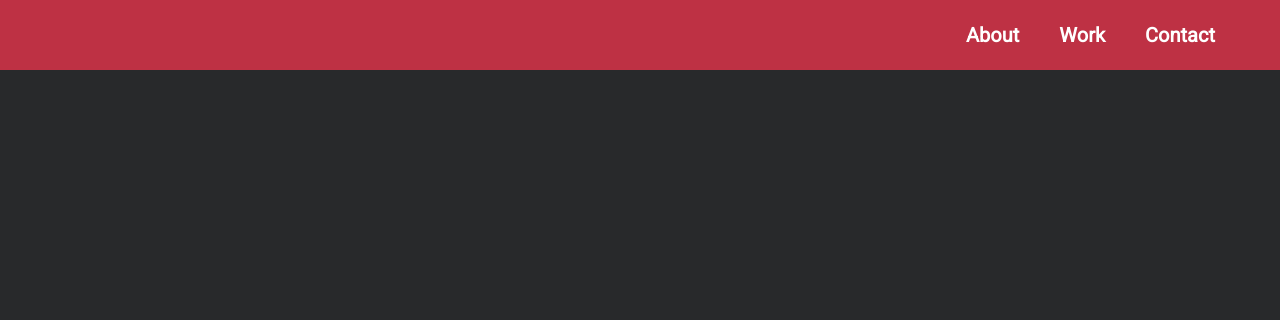
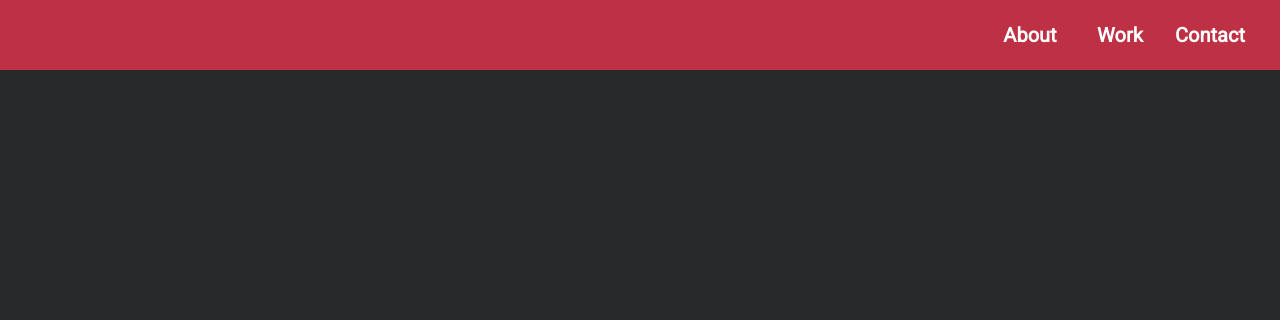
Before and after one commit to kelvinalmeida/Personal-Portfolio, a plain HTML site: page index.html in a window 1280 px wide. Shown: the top 320 px of the page. Drawn offline with Linux system fonts and the light colour scheme.

Commit message:
hover links header

```diff
--- a/styles.css
+++ b/styles.css
@@ -27,11 +27,20 @@ header #welcome-section #navbar {
 }
 
 header #welcome-section #navbar a {
-    padding-right: 40px;
+    display: flex;
+    justify-content: center;
+    align-items: center;
+    padding: 0px 5px 0px 5px;
     color: white;
     text-decoration: none;
     font-weight: bold;
     font-size: 20px;
+    height: 100%;
+    width: 80px;
+}
+
+header #welcome-section #navbar a:hover {
+    background-color: #45567D;
 }
 
 header #welcome-section h1 {
```
